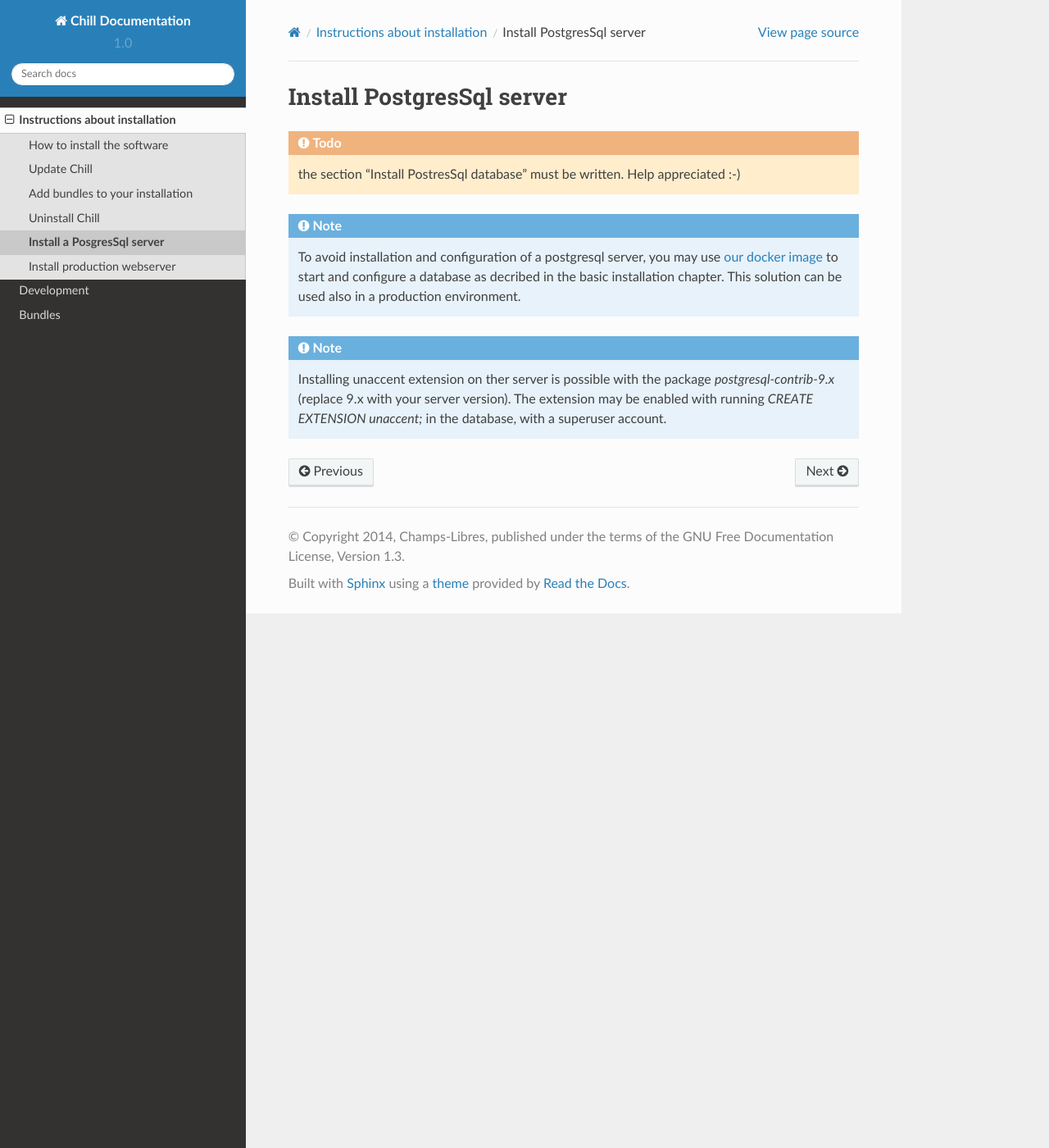
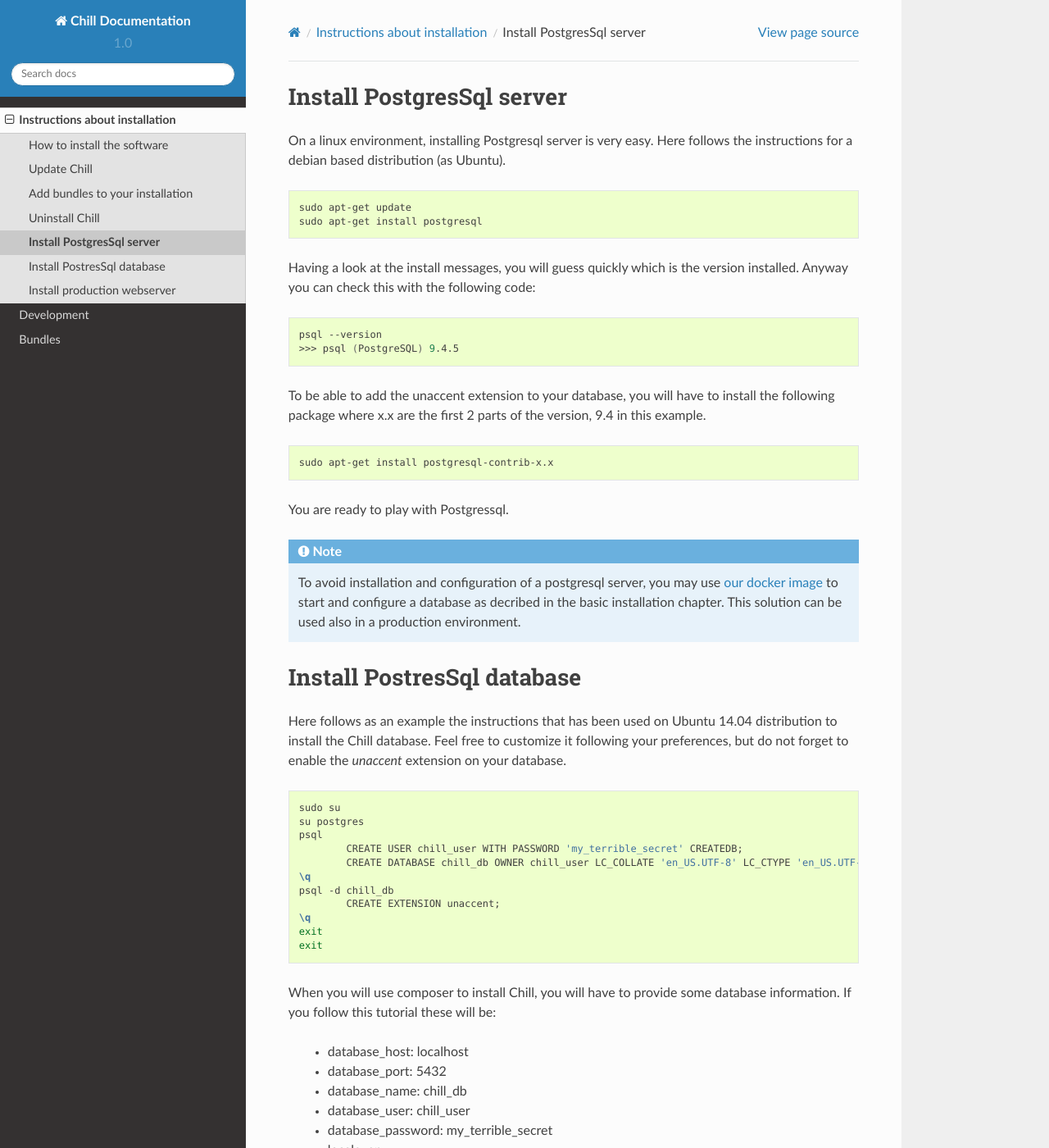
Before and after one commit to Chill-project/Documentation, a Sphinx documentation site: the page built from source/installation/install_postgres_server.rst, in a window 1280 px wide and 1400 px high. Shown: the whole window at 82% size. Built offline with Sphinx 7.4.7 and the Read the Docs theme 2.0.0, drawn with Linux system fonts in a browser that asks for light colours.

Commit message:
Installation of Postgressql server and Chill database

```diff
--- a/source/installation/install_postgres_server.rst
+++ b/source/installation/install_postgres_server.rst
@@ -11,15 +11,64 @@
 Install PostgresSql server
 ##########################
 
-.. todo::
+On a linux environment, installing Postgresql server is very easy.
+Here follows the instructions for a debian based distribution (as Ubuntu).
 
-   the section "Install PostresSql database" must be written. Help appreciated :-)
+.. code-block:: bash
+
+	sudo apt-get update
+	sudo apt-get install postgresql
+
+Having a look at the install messages, you will guess quickly which is the version installed.
+Anyway you can check this with the following code:
+
+.. code-block:: bash
+
+	psql --version
+	>>> psql (PostgreSQL) 9.4.5
+
+To be able to add the unaccent extension to your database,
+you will have to install the following package where x.x are the first 2 parts of the version,
+9.4 in this example.
+
+.. code-block:: bash
+
+	sudo apt-get install postgresql-contrib-x.x
+
+You are ready to play with Postgressql.
 
 .. note::
 
    To avoid installation and configuration of a postgresql server, you may use `our docker image <https://registry.hub.docker.com/u/chill/database/>`_ to start and configure a database as decribed in the basic installation chapter.
    This solution can be used also in a production environment.
 
-.. note::
 
-   Installing unaccent extension on ther server is possible with the package `postgresql-contrib-9.x` (replace 9.x with your server version). The extension may be enabled with running `CREATE EXTENSION unaccent;` in the database, with a superuser account.
+Install PostresSql database
+###########################
+
+Here follows as an example the instructions that has been used on Ubuntu 14.04 distribution to install the Chill database.
+Feel free to customize it following your preferences, but do not forget to enable the `unaccent` extension on your database.
+
+.. code-block:: bash
+
+	sudo su
+	su postgres
+	psql
+		CREATE USER chill_user WITH PASSWORD 'my_terrible_secret' CREATEDB;
+		CREATE DATABASE chill_db OWNER chill_user LC_COLLATE 'en_US.UTF-8' LC_CTYPE 'en_US.UTF-8';
+	\q
+	psql -d chill_db
+		CREATE EXTENSION unaccent;
+	\q
+	exit
+	exit
+
+When you will use composer to install Chill, you will have to provide some database information.
+If you follow this tutorial these will be:
+
+   - database_host: localhost
+   - database_port: 5432
+   - database_name: chill_db
+   - database_user: chill_user
+   - database_password: my_terrible_secret
+   - locale: en
```
